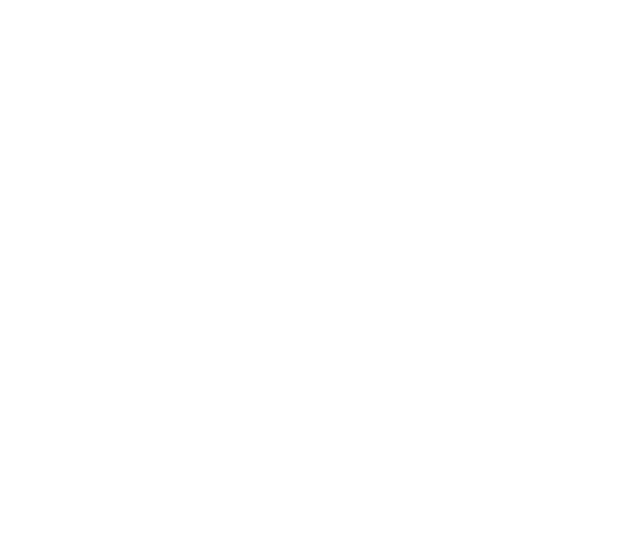
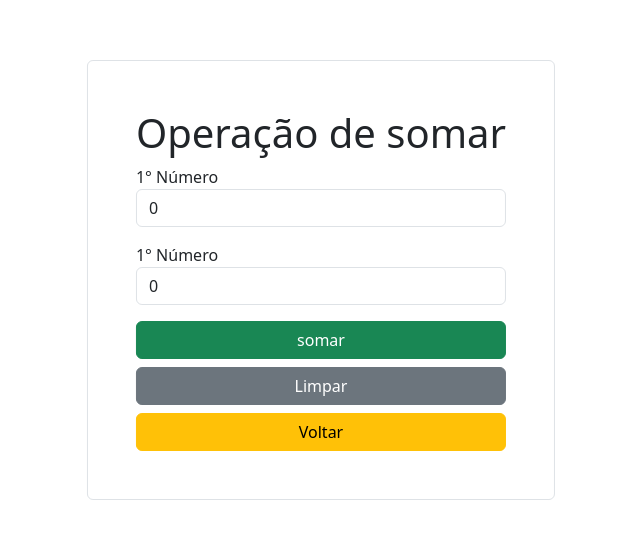
Before and after one commit to GermanoCesarSS/Projeto-usando-VUE, a Vue app: page /soma in a window 1280 px wide. Before the commit this address had no page. Shown: the part 120-658 px from the top of the page, without its empty margins (319-959 px from the left). Built offline with nearby package versions, Linux system fonts and the light colour scheme; the HTML template or start-up script is replaced by a standard one.

Commit message:
Atualização

```diff
--- a/src/Soma.vue
+++ b/src/Soma.vue
@@ -0,0 +1,49 @@
+<template>
+  <div class="position-absolute top-50 start-50 translate-middle border p-5 rounded">
+    <h1 class="text-center">Operação de somar</h1>
+    <form @submit.prevent="somar()">
+      <div class="col">
+        <label for="n1">1° Número</label>
+        <input type="number" :disabled="campoDesabilitado" name="n1" id="n1"
+        class="form-control" v-model="n1"/>
+      </div>
+      <div class="col mt-3">
+        <label for="n2">1° Número</label>
+        <input type="number" :disabled="campoDesabilitado" name="n2" id="n2"
+        class="form-control" v-model="n2"/>
+      </div>
+      <div class="col text-center mt-3 d-grid gap-2">
+        <button type="submit"
+        class="btn btn-success">somar</button>
+        <button type="button" @click="limparReferencias()"
+        class="btn btn-secondary">Limpar</button>
+        <router-link to="/"
+        class="btn btn-warning">Voltar</router-link>
+      </div>
+    </form>
+    <h3 v-if="soma != null" class="mt-3 text-center" >
+      O produto entre {{ n1 }} e {{ n2 }} é {{ soma }}
+    </h3>
+  </div>
+</template>
+<script setup>
+  import {ref} from 'vue'
+
+  const n1 = ref(0)
+  const n2 = ref(0)
+
+  const soma = ref(null)
+  const campoDesabilitado = ref(false)
+
+  function somar(){
+    soma.value = n1.value +  n2.value
+    campoDesabilitado.value = true
+  }
+
+  function limparReferencias(){
+    n1.value = n2.value = 0
+    soma.value = null
+    campoDesabilitado.value = false
+  }
+
+</script>
--- a/src/Subtracao.vue
+++ b/src/Subtracao.vue
@@ -0,0 +1,49 @@
+<template>
+  <div class="position-absolute top-50 start-50 translate-middle border p-5 rounded">
+    <h1 class="text-center">Operação de subritração</h1>
+    <form @submit.prevent="subtracao()">
+      <div class="col">
+        <label for="n1">1° Número</label>
+        <input type="number" :disabled="campoDesabilitado" name="n1" id="n1"
+        class="form-control" v-model="n1"/>
+      </div>
+      <div class="col mt-3">
+        <label for="n2">1° Número</label>
+        <input type="number" :disabled="campoDesabilitado" name="n2" id="n2"
+        class="form-control" v-model="n2"/>
+      </div>
+      <div class="col text-center mt-3 d-grid gap-2">
+        <button type="submit"
+        class="btn btn-success">Subtrair</button>
+        <button type="button" @click="limparReferencias()"
+        class="btn btn-secondary">Limpar</button>
+        <router-link to="/"
+        class="btn btn-warning">Voltar</router-link>
+      </div>
+    </form>
+    <h3 v-if="sub != null" class="mt-3 text-center" >
+      O produto entre {{ n1 }} e {{ n2 }} é {{ sub }}
+    </h3>
+  </div>
+</template>
+<script setup>
+  import {ref} from 'vue'
+
+  const n1 = ref(0)
+  const n2 = ref(0)
+
+  const sub = ref(null)
+  const campoDesabilitado = ref(false)
+
+  function subtracao(){
+    sub.value = n1.value - n2.value
+    campoDesabilitado.value = true
+  }
+
+  function limparReferencias(){
+    n1.value = n2.value = 0
+    sub.value = null
+    campoDesabilitado.value = false
+  }
+
+</script>
--- /dev/null
+++ b/src/home.vue
@@ -0,0 +1,14 @@
+<template>
+  <div class="card position-absolute top-50 start-50
+  translate-middle border rounded">
+    <div class="card-header">
+      <h1>Menu principal do projeto calculadora</h1>
+    </div>
+    <div class="card-body d-grid gap-2">
+      <router-link to="soma" class="btn btn-success">Soma</router-link>
+      <router-link to="Subtracao" class="btn btn-success">Subtração</router-link>
+      <router-link to="Multiplicacao" class="btn btn-success">Multiplicação</router-link>
+      <router-link to="Divisao" class="btn btn-success">Divisão</router-link>
+    </div>
+  </div>
+</template>
--- a/src/router/index.js
+++ b/src/router/index.js
@@ -6,6 +6,26 @@
     {
       path: '/',
       name: 'home',
+      component: () => import("../Home.vue")
+    },
+    {
+      path: '/soma',
+      name: 'soma',
+      component: () => import("../Soma.vue")
+    },
+    {
+      path: '/subtracao',
+      name: 'subtracao',
+      component: () => import("../Subtracao.vue")
+    },
+    {
+      path: '/multiplicacao',
+      name: 'multiplicacao',
+      component: () => import("../Multiplicacao.vue")
+    },
+    {
+      path: '/divisao',
+      name: 'divisao',
       component: () => import("../Divisao.vue")
     }
   ]
```
